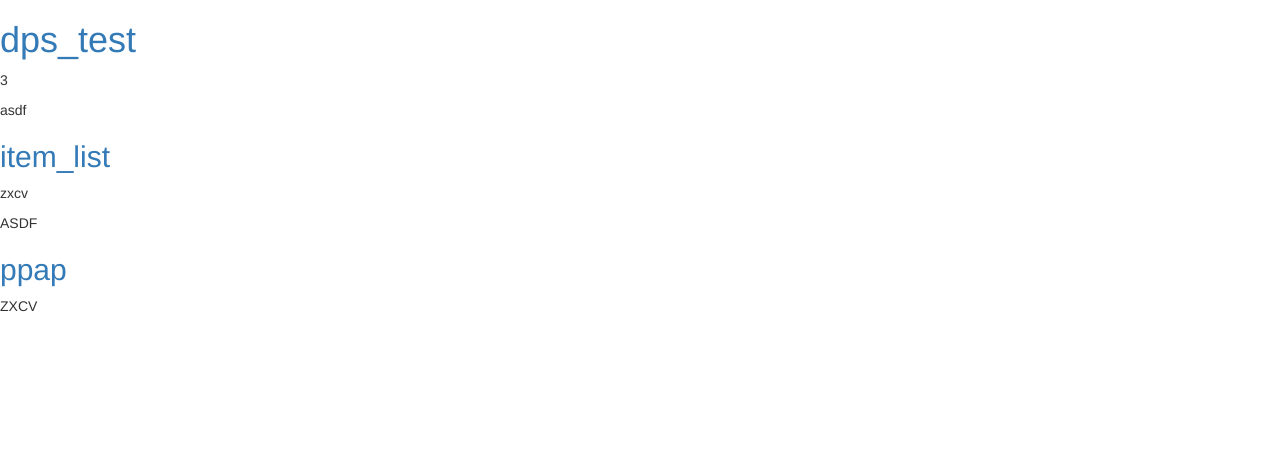
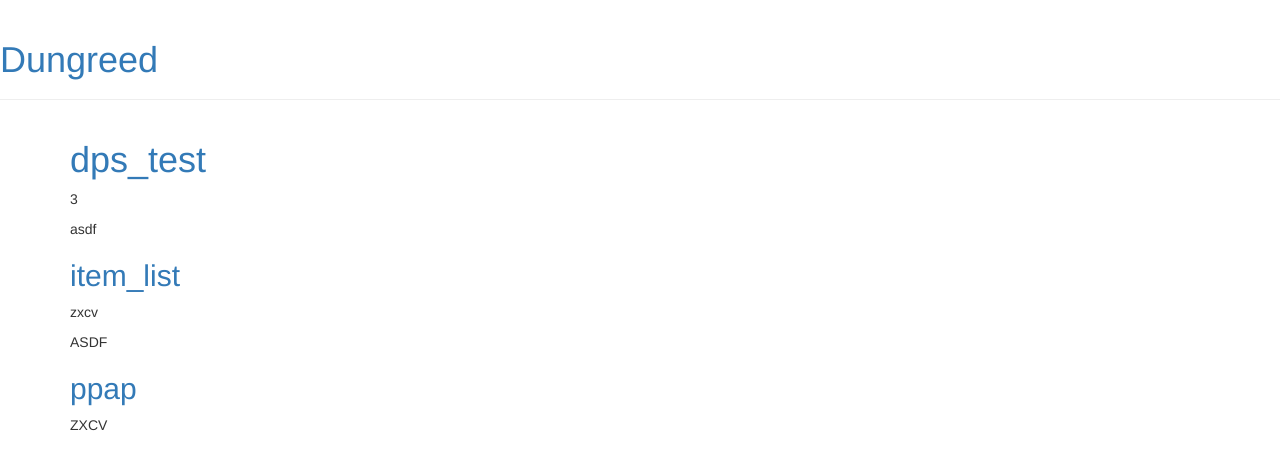
Before and after one commit to Goto-Namj/django_project, a Django app: page /dps in a window 1280 px wide. Shown: the top 470 px of the page. Run offline with Django 3.2, Linux system fonts and the light colour scheme; some libraries are stand-ins or nearby versions.

Commit message:
템플릿 확장 예제 코드 작성

```diff
--- /dev/null
+++ b/dungreed/templates/dungreed/base.html
@@ -0,0 +1,23 @@
+{% load static %}
+<html>
+    <head>
+        <title>Dungreed</title>
+        <link rel="stylesheet" href="//maxcdn.bootstrapcdn.com/bootstrap/3.2.0/css/bootstrap.min.css">
+        <link rel="stylesheet" href="//maxcdn.bootstrapcdn.com/bootstrap/3.2.0/css/bootstrap-theme.min.css">
+        <link rel="stylesheet" href="{% static 'css/blog.css' %}">
+        <link href="//fonts.googleapis.com/css?family=Lobster&subset=latin,latin-ext" rel="stylesheet" type="text/css">
+    </head>
+    <body>
+        <div class="page-header">
+            <h1><a href="/">Dungreed</a></h1>
+        </div>
+        <div class="content container">
+            <div class="row">
+                <div class="col-md-8">
+                {% block content %}
+                {% endblock %}
+                </div>
+            </div>
+        </div>
+    </body>
+</html>
--- a/dungreed/templates/dungreed/dps.html
+++ b/dungreed/templates/dungreed/dps.html
@@ -1,13 +1,6 @@
-{% load static %}
-<html>
-    <head>
-        <title>Dungreed</title>
-        <link rel="stylesheet" href="//maxcdn.bootstrapcdn.com/bootstrap/3.2.0/css/bootstrap.min.css">
-        <link rel="stylesheet" href="//maxcdn.bootstrapcdn.com/bootstrap/3.2.0/css/bootstrap-theme.min.css">
-        <link rel="stylesheet" href="{% static 'css/blog.css' %}">
-        <link href="//fonts.googleapis.com/css?family=Lobster&subset=latin,latin-ext" rel="stylesheet" type="text/css">
-    </head>
-    <body>
+{% extends 'dungreed/base.html' %}
+
+{% block content %}
     <div>
         <h1><a href="">dps_test</a></h1>
         <p>{{order}}</p>
@@ -24,5 +17,4 @@
         <h2><a href="">ppap</a></h2>
         <p>ZXCV</p>
     </div>
-    </body>
-</html>
+{% endblock %}
```
Lines whose indentation alone changed are shown as unchanged.
